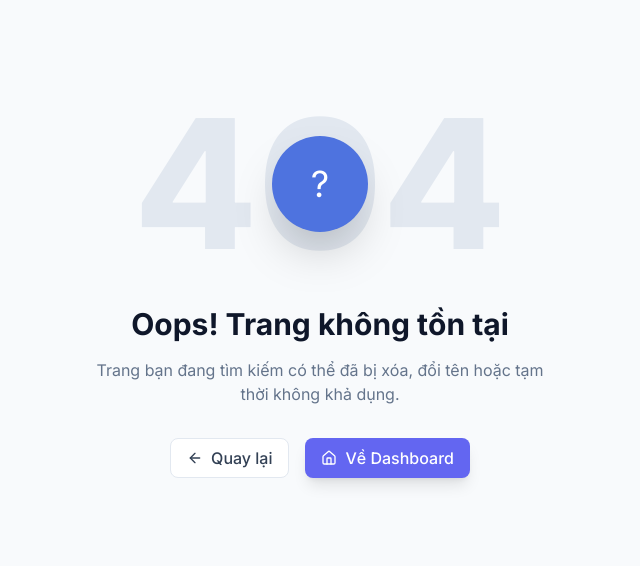
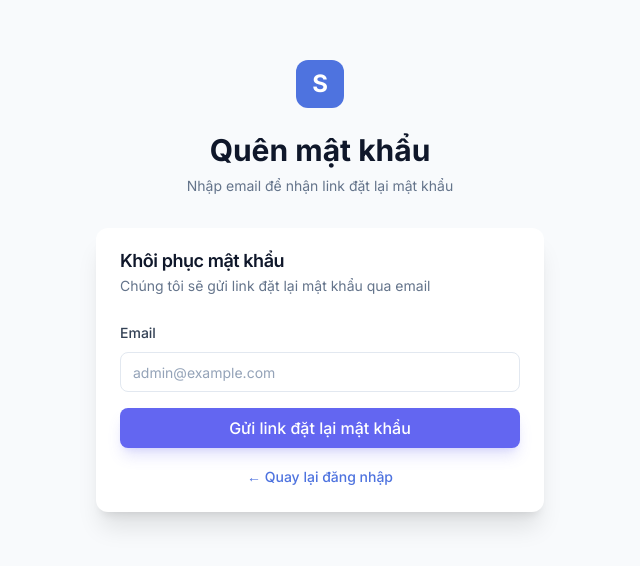
Before and after one commit to thai-203/SkyBreath_SmartHR_FE, a Next.js app: page /forgot-password in a window 1280 px wide. Before the commit this address had no page. Shown: the part 114-680 px from the top of the page, without its empty margins (320-960 px from the left). Built offline with nearby package versions, Linux system fonts and the light colour scheme; no server answers.

Commit message:
feat(auth): add screen forgot password

```diff
--- /dev/null
+++ b/src/app/(auth)/forgot-password/page.jsx
@@ -0,0 +1,211 @@
+"use client";
+
+import { Button } from "@/components/common/Button";
+import {
+  Card,
+  CardContent,
+  CardHeader,
+  CardTitle,
+  CardDescription,
+} from "@/components/common/Card";
+import { Input } from "@/components/common/Input";
+import { Label } from "@/components/common/Label";
+import { useState } from "react";
+import Link from "next/link";
+import { useSearchParams, useRouter } from "next/navigation";
+import { authService } from "@/services";
+import { useToast } from "@/components/common/Toast";
+import { validate, required, email, minLength } from "@/lib/validation";
+
+export default function ForgotPasswordPage() {
+  const { error: toastError, success: toastSuccess } = useToast();
+  const searchParams = useSearchParams();
+  const router = useRouter();
+
+  const token = searchParams.get("token"); // 👈 QUAN TRỌNG
+
+  const [loading, setLoading] = useState(false);
+  const [submitted, setSubmitted] = useState(false);
+  const [emailValue, setEmailValue] = useState("");
+  const [form, setForm] = useState({
+    password: "",
+    confirmPassword: "",
+  });
+  const [errors, setErrors] = useState({});
+
+  // ======================
+  // FORGOT PASSWORD
+  // ======================
+  const handleForgotPassword = async (e) => {
+    e.preventDefault();
+
+    const validationErrors = validate(
+      { email: emailValue },
+      { email: [required("Email là bắt buộc"), email()] },
+    );
+
+    if (validationErrors) {
+      setErrors(validationErrors);
+      return;
+    }
+
+    setErrors({});
+    setLoading(true);
+
+    try {
+      const response = await authService.forgotPassword(emailValue);
+      setSubmitted(true);
+      toastSuccess(response.message);
+    } catch (err) {
+      toastError(err.response?.data?.message || "Có lỗi xảy ra");
+    } finally {
+      setLoading(false);
+    }
+  };
+
+  // ======================
+  // RESET PASSWORD
+  // ======================
+  const handleResetPassword = async (e) => {
+    e.preventDefault();
+
+    const validationErrors = validate(form, {
+      password: [required("Mật khẩu là bắt buộc"), minLength(6)],
+      confirmPassword: [
+        required("Xác nhận mật khẩu"),
+        (value) =>
+          value !== form.password ? "Mật khẩu xác nhận không khớp" : null,
+      ],
+    });
+
+    if (validationErrors) {
+      setErrors(validationErrors);
+      return;
+    }
+
+    setErrors({});
+    setLoading(true);
+
+    try {
+      await authService.resetPassword(token, form.password);
+
+      setSubmitted(true);
+      toastSuccess("Đặt lại mật khẩu thành công");
+    } catch (err) {
+      toastError(
+        err.response?.data?.message || "Token không hợp lệ hoặc đã hết hạn",
+      );
+    } finally {
+      setLoading(false);
+    }
+  };
+
+  return (
+    <div className="flex min-h-screen items-center justify-center bg-slate-50 p-4">
+      <div className="w-full max-w-md space-y-8">
+        {/* Logo */}
+        <div className="text-center">
+          <div className="mx-auto h-12 w-12 rounded-xl bg-[var(--primary)] flex items-center justify-center text-white text-2xl font-bold">
+            S
+          </div>
+          <h2 className="mt-6 text-3xl font-bold text-slate-900">
+            {token ? "Đặt lại mật khẩu" : "Quên mật khẩu"}
+          </h2>
+          <p className="mt-2 text-sm text-slate-500">
+            {token
+              ? "Nhập mật khẩu mới cho tài khoản của bạn"
+              : "Nhập email để nhận link đặt lại mật khẩu"}
+          </p>
+        </div>
+
+        <Card className="border-none shadow-xl">
+          <CardHeader>
+            <CardTitle>
+              {token ? "Mật khẩu mới" : "Khôi phục mật khẩu"}
+            </CardTitle>
+            <CardDescription>
+              {!submitted
+                ? token
+                  ? "Mật khẩu phải có ít nhất 6 ký tự"
+                  : "Chúng tôi sẽ gửi link đặt lại mật khẩu qua email"
+                : token
+                  ? "Mật khẩu đã được thay đổi thành công"
+                  : "Vui lòng kiểm tra email của bạn"}
+            </CardDescription>
+          </CardHeader>
+
+          <CardContent>
+            {!submitted ? (
+              token ? (
+                // ===== RESET PASSWORD FORM =====
+                <form onSubmit={handleResetPassword} className="space-y-4">
+                  <div className="space-y-2">
+                    <Label>Mật khẩu mới</Label>
+                    <Input
+                      type="password"
+                      value={form.password}
+                      onChange={(e) =>
+                        setForm({ ...form, password: e.target.value })
+                      }
+                      error={errors.password}
+                    />
+                  </div>
+
+                  <div className="space-y-2">
+                    <Label>Xác nhận mật khẩu</Label>
+                    <Input
+                      type="password"
+                      value={form.confirmPassword}
+                      onChange={(e) =>
+                        setForm({
+                          ...form,
+                          confirmPassword: e.target.value,
+                        })
+                      }
+                      error={errors.confirmPassword}
+                    />
+                  </div>
+
+                  <Button type="submit" className="w-full" loading={loading}>
+                    Đặt lại mật khẩu
+                  </Button>
+                </form>
+              ) : (
+                // ===== FORGOT PASSWORD FORM =====
+                <form onSubmit={handleForgotPassword} className="space-y-4">
+                  <div className="space-y-2">
+                    <Label>Email</Label>
+                    <Input
+                      type="email"
+                      placeholder="admin@example.com"
+                      value={emailValue}
+                      onChange={(e) => setEmailValue(e.target.value)}
+                      error={errors.email}
+                    />
+                  </div>
+
+                  <Button type="submit" className="w-full" loading={loading}>
+                    Gửi link đặt lại mật khẩu
+                  </Button>
+
+                  <div className="text-center">
+                    <Link
+                      href="/login"
+                      className="text-sm font-medium text-[var(--primary)] hover:underline"
+                    >
+                      ← Quay lại đăng nhập
+                    </Link>
+                  </div>
+                </form>
+              )
+            ) : (
+              <Button className="w-full" onClick={() => router.push("/login")}>
+                Quay lại đăng nhập
+              </Button>
+            )}
+          </CardContent>
+        </Card>
+      </div>
+    </div>
+  );
+}
--- a/src/app/(auth)/login/page.jsx
+++ b/src/app/(auth)/login/page.jsx
@@ -1,7 +1,13 @@
 "use client";
 
 import { Button } from "@/components/common/Button";
-import { Card, CardContent, CardHeader, CardTitle, CardDescription } from "@/components/common/Card";
+import {
+  Card,
+  CardContent,
+  CardHeader,
+  CardTitle,
+  CardDescription,
+} from "@/components/common/Card";
 import { Input } from "@/components/common/Input";
 import { Label } from "@/components/common/Label";
 import { useState, useEffect } from "react";
@@ -33,7 +39,7 @@ export default function LoginPage() {
       {
         email: [required("Email là bắt buộc"), email()],
         password: [required("Mật khẩu là bắt buộc"), minLength(6)],
-            }
+      },
     );
 
     if (validationErrors) {
@@ -70,9 +76,7 @@ export default function LoginPage() {
           <h2 className="mt-6 text-3xl font-bold tracking-tight text-slate-900">
             Chào mừng trở lại
           </h2>
-                    <p className="mt-2 text-sm text-slate-500">
-                        Đăng nhập để tiếp tục
-                    </p>
+          <p className="mt-2 text-sm text-slate-500">Đăng nhập để tiếp tục</p>
         </div>
 
         <Card className="border-none shadow-xl shadow-slate-200/50">
@@ -99,7 +103,7 @@ export default function LoginPage() {
                 <div className="flex items-center justify-between">
                   <Label htmlFor="password">Mật khẩu</Label>
                   <Link
-                                        href="#"
+                    href="/forgot-password"
                     className="text-xs font-medium text-[var(--primary)] hover:underline"
                   >
                     Quên mật khẩu?
@@ -122,7 +126,10 @@ export default function LoginPage() {
 
         <p className="text-center text-sm text-slate-500">
           Chưa có tài khoản?{" "}
-                    <Link href="#" className="font-medium text-[var(--primary)] hover:underline">
+          <Link
+            href="#"
+            className="font-medium text-[var(--primary)] hover:underline"
+          >
             Liên hệ HR
           </Link>
         </p>
--- a/src/lib/api.js
+++ b/src/lib/api.js
@@ -25,13 +25,16 @@ api.interceptors.request.use(
 api.interceptors.response.use(
   (response) => response,
   (error) => {
-    if (error.response?.status === 401) {
+    const config = error.config;
+
+    if (error.response?.status === 401 && !config?.skipAuthRedirect) {
       if (typeof window !== "undefined") {
         localStorage.removeItem("token");
         localStorage.removeItem("user");
         window.location.href = "/login";
       }
     }
+
     return Promise.reject(error);
   },
 );
--- a/src/services/auth.service.js
+++ b/src/services/auth.service.js
@@ -2,7 +2,11 @@ import api from "@/lib/api";
 
 export const authService = {
   login: async (email, password) => {
-    const response = await api.post("/auth/login", { email, password });
+    const response = await api.post(
+      "/auth/login",
+      { email, password },
+      { skipAuthRedirect: true },
+    );
     return response.data;
   },
 
@@ -10,6 +14,27 @@ export const authService = {
     await api.post("/auth/logout");
     localStorage.removeItem("token");
     localStorage.removeItem("user");
+  },
+
+  forgotPassword: async (email) => {
+    const response = await api.post(
+      "/auth/forgot-password",
+      { email },
+      { skipAuthRedirect: true },
+    );
+    return response.data;
+  },
+
+  resetPassword: async (token, newPassword) => {
+    const response = await api.post(
+      "/auth/reset-password",
+      {
+        token,
+        newPassword,
+      },
+      { skipAuthRedirect: true },
+    );
+    return response.data;
   },
 
   getCurrentUser: () => {
```
Lines whose indentation alone changed are shown as unchanged.
